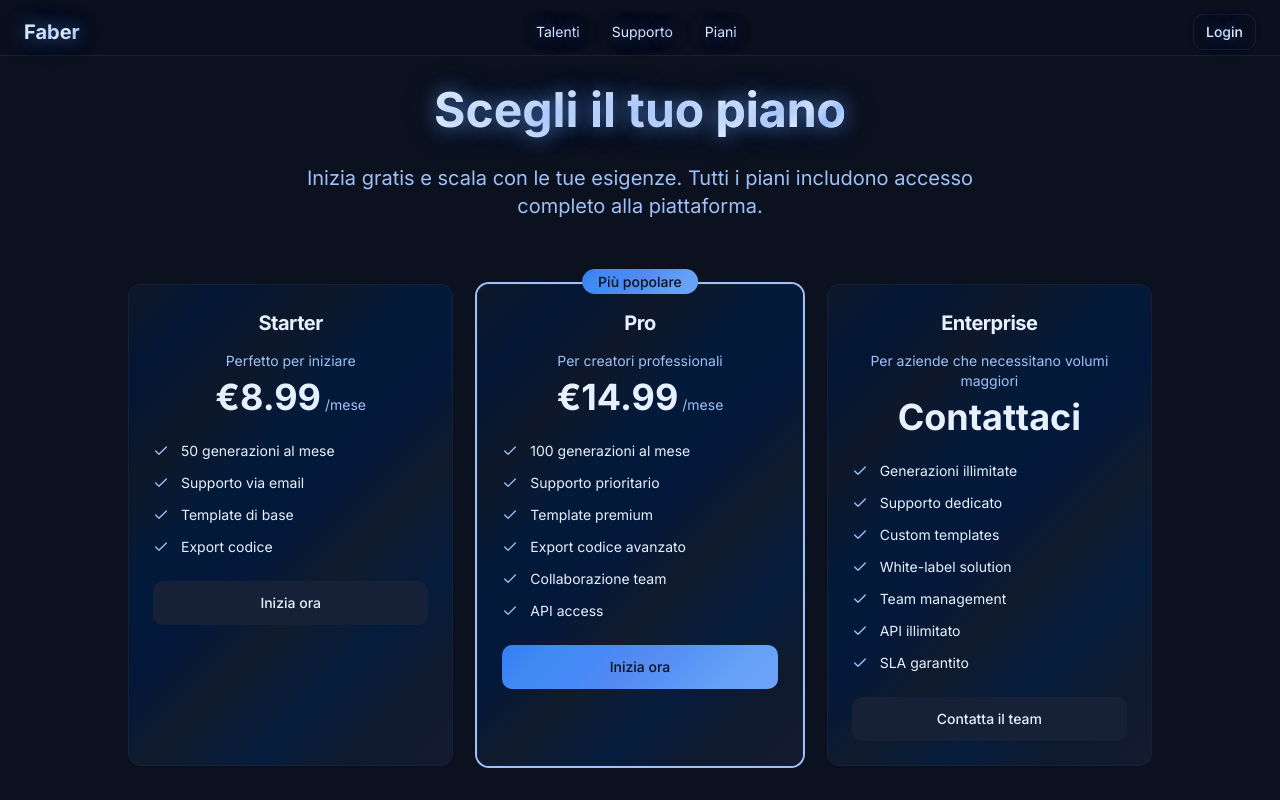
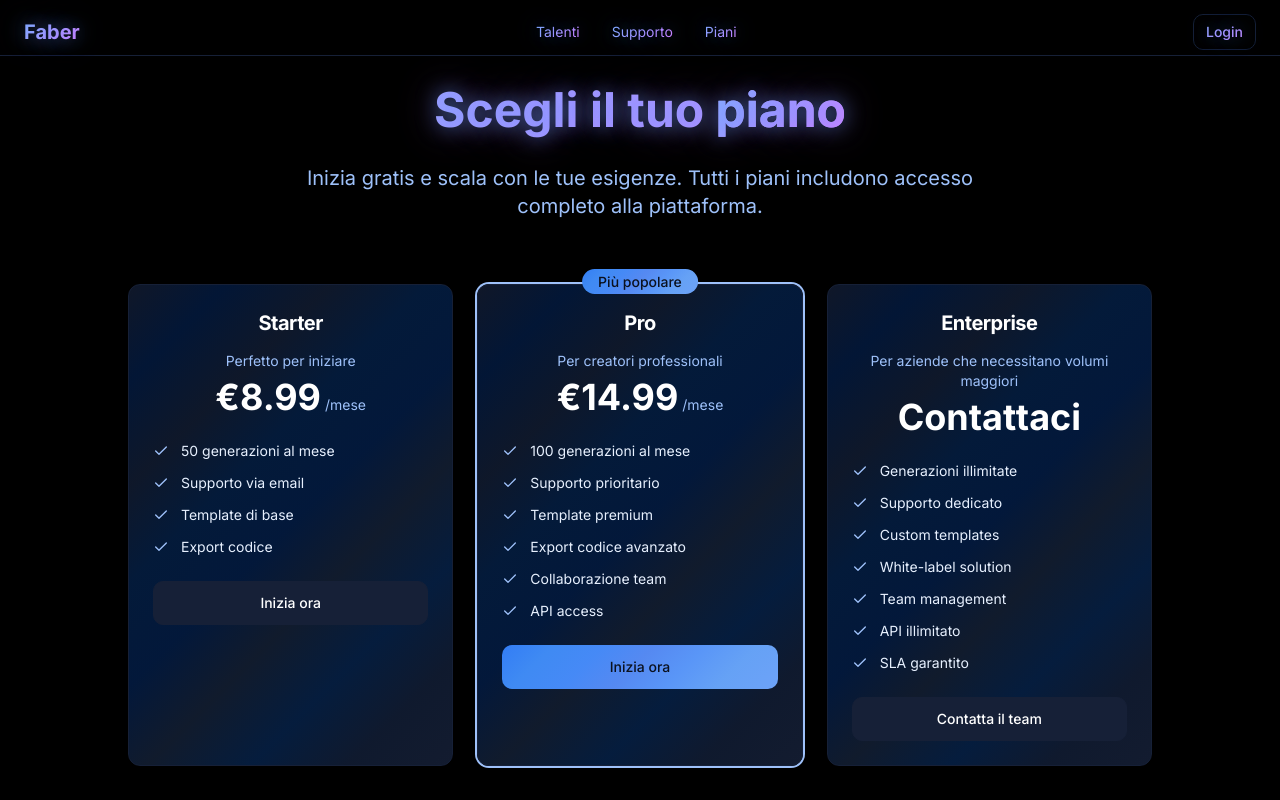
Before and after one commit to filippogiannet-dot/faber-create-flow, a React (Vite) app: page /pricing in a window 1280 px wide. Shown: the top 800 px of the page. Built offline with nearby package versions, Linux system fonts and the light colour scheme.

Commit message:
Make text Apple style
Updated text to have Apple-style gradients and set background to pitch black.

```diff
--- a/src/index.css
+++ b/src/index.css
@@ -8,8 +8,8 @@ All colors MUST be HSL. */
 @layer base {
   :root {
     /* Dark theme primary colors - Apple-inspired */
-    --background: 222 47% 8%;
-    --foreground: 217 91% 95%;
+    --background: 0 0% 0%;
+    --foreground: 217 91% 100%;
 
     --card: 222 43% 11%;
     --card-foreground: 217 91% 95%;
@@ -47,34 +47,10 @@ All colors MUST be HSL. */
     --faber-text-primary: 217 91% 95%;
     --faber-text-secondary: 217 91% 85%;
 
-    /* Gradients - Enhanced Chromatic Apple/Bolt Style */
+    /* Gradients - Apple Style */
     --gradient-hero: linear-gradient(135deg,
-      hsl(222, 47%, 8%) 0%,
-      hsl(230, 70%, 6%) 4%,
-      hsl(225, 60%, 9%) 8%,
-      hsl(210, 80%, 7%) 12%,
-      hsl(217, 91%, 10%) 16%,
-      hsl(240, 60%, 8%) 20%,
-      hsl(220, 55%, 9%) 24%,
-      hsl(200, 75%, 6%) 28%,
-      hsl(215, 85%, 11%) 32%,
-      hsl(235, 65%, 8%) 36%,
-      hsl(217, 91%, 12%) 40%,
-      hsl(205, 80%, 9%) 44%,
-      hsl(222, 43%, 10%) 48%,
-      hsl(245, 70%, 8%) 52%,
-      hsl(218, 88%, 13%) 56%,
-      hsl(195, 85%, 9%) 60%,
-      hsl(220, 50%, 11%) 64%,
-      hsl(250, 75%, 10%) 68%,
-      hsl(217, 91%, 12%) 72%,
-      hsl(190, 80%, 8%) 76%,
-      hsl(215, 82%, 11%) 80%,
-      hsl(240, 65%, 10%) 84%,
-      hsl(222, 48%, 12%) 88%,
-      hsl(185, 90%, 9%) 92%,
-      hsl(217, 91%, 13%) 96%,
-      hsl(220, 45%, 11%) 100%);
+      hsl(0, 0%, 0%) 0%,
+      hsl(0, 0%, 0%) 100%);
 
     --gradient-card: linear-gradient(135deg,
       hsl(222, 43%, 11%) 0%,
@@ -145,13 +121,16 @@ All colors MUST be HSL. */
       hsl(217, 91%, 60%) 100%);
 
     --chrome-text: linear-gradient(135deg,
-      hsl(210, 40%, 100%) 0%,
-      hsl(217, 91%, 95%) 20%,
-      hsl(210, 40%, 98%) 35%,
-      hsl(217, 91%, 90%) 50%,
-      hsl(210, 40%, 100%) 65%,
-      hsl(217, 91%, 85%) 80%,
-      hsl(210, 40%, 100%) 100%);
+      hsl(217, 100%, 70%) 0%,
+      hsl(280, 100%, 70%) 25%,
+      hsl(217, 100%, 80%) 50%,
+      hsl(280, 100%, 80%) 75%,
+      hsl(217, 100%, 70%) 100%);
+
+    /* Apple Intelligence Style Text */
+    --apple-text: linear-gradient(135deg,
+      hsl(217, 100%, 75%) 0%,
+      hsl(280, 100%, 75%) 100%);
 
     /* Animations */
     --transition-smooth: all 0.3s cubic-bezier(0.4, 0, 0.2, 1);
@@ -189,11 +168,11 @@ All colors MUST be HSL. */
 
   /* Apple Chrome Text Effects */
   .chrome-text {
-    background: var(--chrome-text);
+    background: var(--apple-text);
     -webkit-background-clip: text;
     background-clip: text;
     -webkit-text-fill-color: transparent;
-    text-shadow: 0 0 18px hsl(217 91% 70% / 0.5), 0 0 32px hsl(217 91% 60% / 0.35);
+    text-shadow: 0 0 20px hsl(217 100% 70% / 0.6), 0 0 40px hsl(280 100% 70% / 0.4);
   }
 
   .chrome-bg {
```
